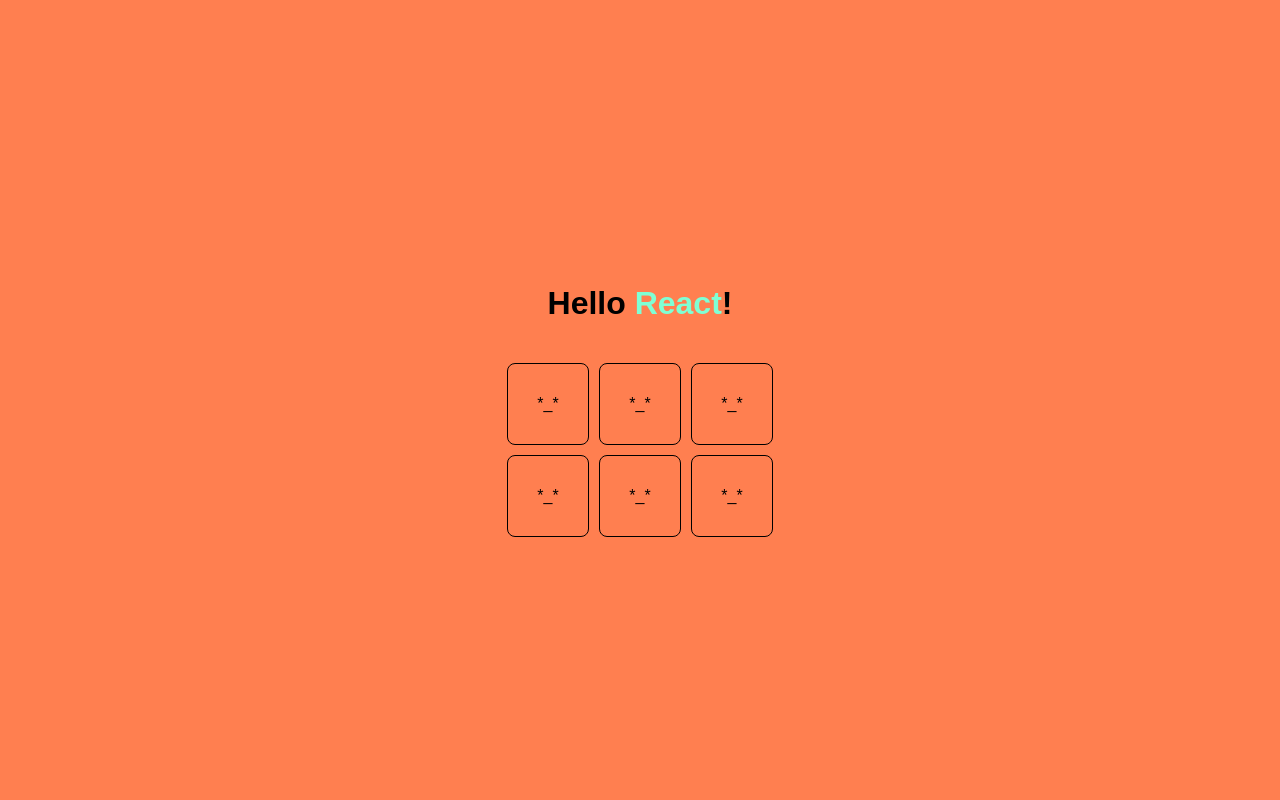
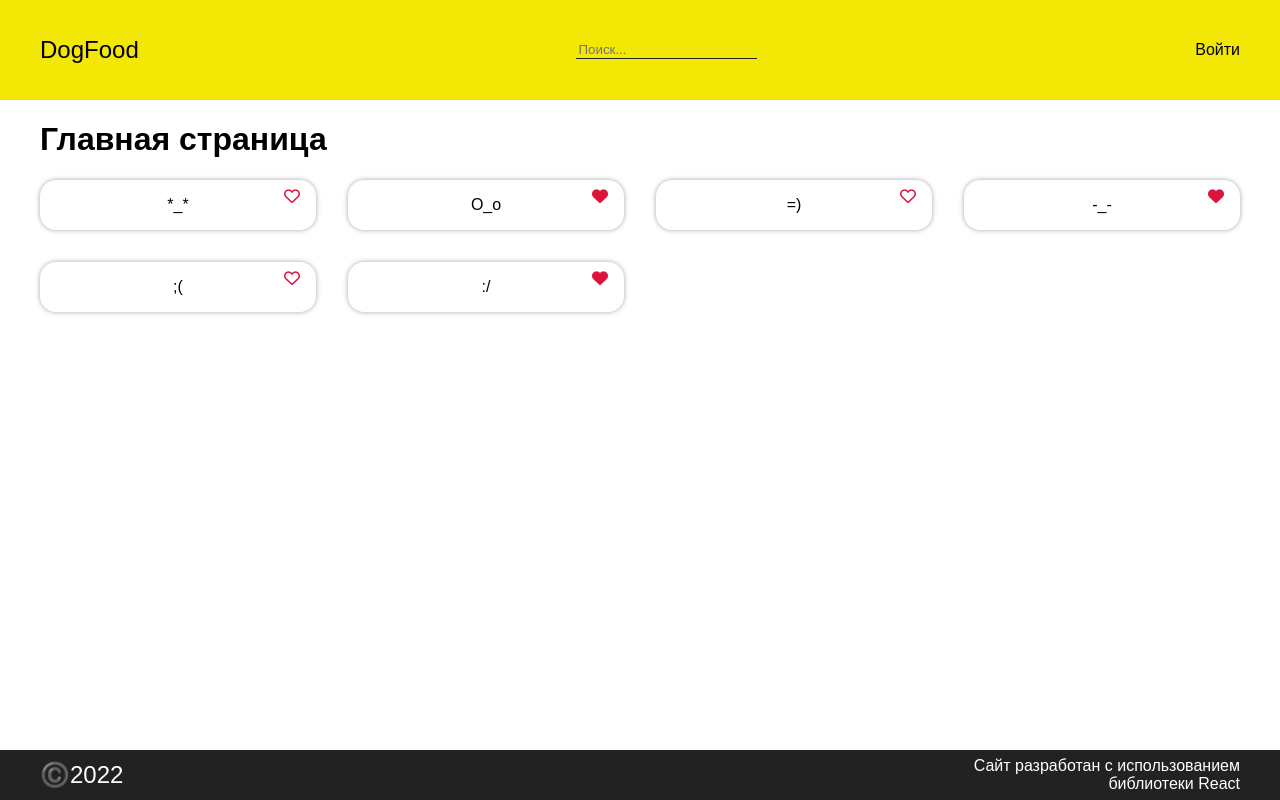
Before and after one commit to Leontev-E/dogfood, a React (Create React App) app: page / in a window 1280 px wide. Built offline with nearby package versions, Linux system fonts and the light colour scheme.

Commit message:
addcards

```diff
--- a/public/index.html
+++ b/public/index.html
@@ -25,6 +25,7 @@
       Learn how to configure a non-root public URL by running `npm run build`.
     -->
     <title>React App</title>
+    <link rel="stylesheet" href="https://cdnjs.cloudflare.com/ajax/libs/font-awesome/6.2.1/css/all.min.css" integrity="sha512-MV7K8+y+gLIBoVD59lQIYicR65iaqukzvf/nwasF0nqhPay5w/9lJmVM2hMDcnK1OnMGCdVK+iQrJ7lzPJQd1w==" crossorigin="anonymous" referrerpolicy="no-referrer" />
   </head>
   <body>
     <noscript>You need to enable JavaScript to run this app.</noscript>
--- /dev/null
+++ b/src/App.jsx
@@ -0,0 +1,27 @@
+import React from "react";
+import './style.css';
+
+import Header from './components/Header/header';
+import Footer from './components/Footer/footer';
+import Card from "./components/Card";
+
+const smiles = ['*_*', 'O_o', '=)', '-_-', ';(', ':/']
+
+const App = () => {
+    return (
+        <div className="container">
+            <Header/>
+            <main>
+                <h1>Главная страница</h1>
+                <div className="cards">
+                    {/* {smiles} */}
+                    {/* {smiles.map((el, i) => <span key={i}>{el}</span>)} */}
+                    {smiles.map((el, i) => <Card key={'card_' + i} text={el} like={(i + 1) % 2 === 0}/>)}
+                </div>
+            </main>
+            <Footer/>
+        </div>
+    )
+}
+
+export default App;
--- /dev/null
+++ b/src/components/Card/index.css
@@ -0,0 +1,18 @@
+.card {
+    box-shadow: 0 0 5px #2226;
+    border-radius: 1em;
+    padding: 1em;
+    box-sizing: border-box;
+    display: flex;
+    font-display: column;
+    position: relative;
+    gap: 1em;
+    justify-content: center;
+    align-items: center;
+}
+.card__heart {
+    position: absolute;
+    top: .5em;
+    right: 1em;
+    color: crimson;
+}
--- /dev/null
+++ b/src/components/Card/index.jsx
@@ -0,0 +1,18 @@
+import React from "react";
+import './index.css';
+
+export default ({text, like}) => {
+    console.log(like)
+    return (
+        <div className="card">
+            {text}
+            <span className="card__heart">
+                {
+                    like
+                    ? <i className="fa-solid fa-heart"></i>
+                    : <i className="fa-regular fa-heart"></i>
+                }
+            </span>
+        </div>
+    )
+}
--- /dev/null
+++ b/src/components/Footer/footer.css
@@ -0,0 +1,13 @@
+footer {
+    background-color: #222;
+    color: #fff;
+    display: flex;
+    justify-content: space-between;
+    align-items: center;
+}
+.footer__copy {
+    font-size: 1.5em;
+}
+.footer__text {
+    text-align: right;
+}
--- /dev/null
+++ b/src/components/Footer/footer.jsx
@@ -0,0 +1,12 @@
+import React from "react";
+import './footer.css';
+
+export default () => {
+    const year = new Date().getFullYear();
+    return (
+        <footer>
+            <span className='footer__copy'>©️{year}</span>
+            <span className="footer__text">Сайт разработан с использованием<br/>библиотеки React</span>
+        </footer>
+    )
+}
--- /dev/null
+++ b/src/components/Header/header.css
@@ -0,0 +1,23 @@
+header {
+    background-color: rgb(243, 231, 5);
+    display: flex;
+    justify-content: space-between;
+    align-items: center;
+    gap: 30px;
+}
+.logo {
+    font-size: 1.5em;
+}
+.search {
+    background-color: transparent;
+    border: none;
+    border-bottom: 1px solid #222;
+    outline: none;
+}
+.search:focus {
+    border-bottom-color: #fff;
+}
+.menu {
+    display: flex;
+    gap: 1em;
+}
--- /dev/null
+++ b/src/components/Header/header.jsx
@@ -0,0 +1,29 @@
+import React from "react";
+import "./header.css";
+
+export default () => {
+    let user = localStorage.getItem("user8");
+    const logIn = (e) => {
+        e.preventDefault();
+        let name = prompt("Как вас зовут?");
+        if (name) {
+            localStorage.setItem("user8", name);
+        }
+    }
+    const logOut = (e) => {
+        e.preventDefault();
+        localStorage.removeItem("user8");
+    }
+    return <header>
+        <a className="logo" href="">DogFood</a>
+        <input type="search" placeholder="Поиск..." className="search"/>
+        <nav className="menu">
+            {/* true && true */}
+            {user && <a href="">{user}</a>}
+            {!user && <a href="" onClick={logIn}>Войти</a>}
+            {user && <a href="" onClick={logOut}>Выйти</a>}
+        </nav>
+    </header>
+}
+
+// header, footer, main, section, nav, aside, article => div
--- a/src/index.js
+++ b/src/index.js
@@ -1,23 +1,12 @@
-import React from "react";
 import ReactDOM from "react-dom";
-import './style.css'
+import App from "./App";
 
 
-const Card = function() {
-  return <div className='card'>*_*</div>
-}
+// const Card = function() {
+//   return <div className='card'>*_*</div>
+// }
 
 ReactDOM.render(
-  <>
-    <h1>Hello <span className="mark">React</span>!</h1>
-    <div class='box'>
-      <Card/>
-      <Card/>
-      <Card/>
-      <Card/>
-      <Card/>
-      <Card/>
-      </div>
-  </>,
+  <App/>,
   document.querySelector("#root")
 )
--- a/src/style.css
+++ b/src/style.css
@@ -2,29 +2,28 @@
     margin: 0;
     font-family: sans-serif;
 }
-#root {
+a {
+    text-decoration: none;
+    color: inherit;
+}
+.container {
     min-height: 100vh;
-    background-color: coral;
-    display: flex;
-    justify-content: center;
-    align-items: center;
-    flex-direction: column;
-    gap: 20px;
+    display: grid;
+    grid-template-rows: 100px auto 50px;
 }
-.mark {
-    color:aquamarine;
+.container>* {
+    padding: 0 calc(50% - 600px);
 }
-.card {
-    width: 80px;
-    height: 80px;
-    display: flex;
-    justify-content: center;
-    align-items: center;
-    border-radius: 8px;
-    border: 1px solid;
+.cards {
+    display: grid;
+    grid-template-columns: repeat(4, 1fr);
+    gap: 2em;
 }
-.box {
-    display: grid;
-    grid-template-columns: repeat(3, auto);
-    gap: 10px;
+@media (max-width: 1260px) {
+    .container>* {
+        padding: 0 30px;
+    }
+    .cards {
+        grid-template-columns: repeat(3, 1fr);
+    }
 }
```
Also changed, not shown: src/components/template.jsx (added, +8 -0 lines).
